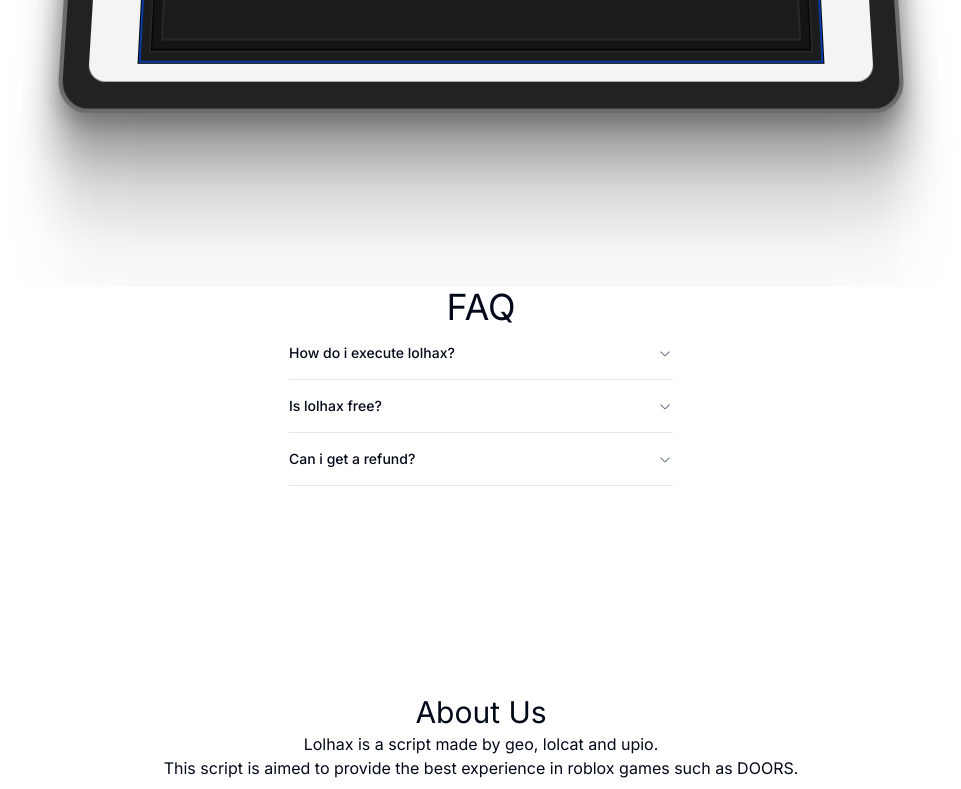
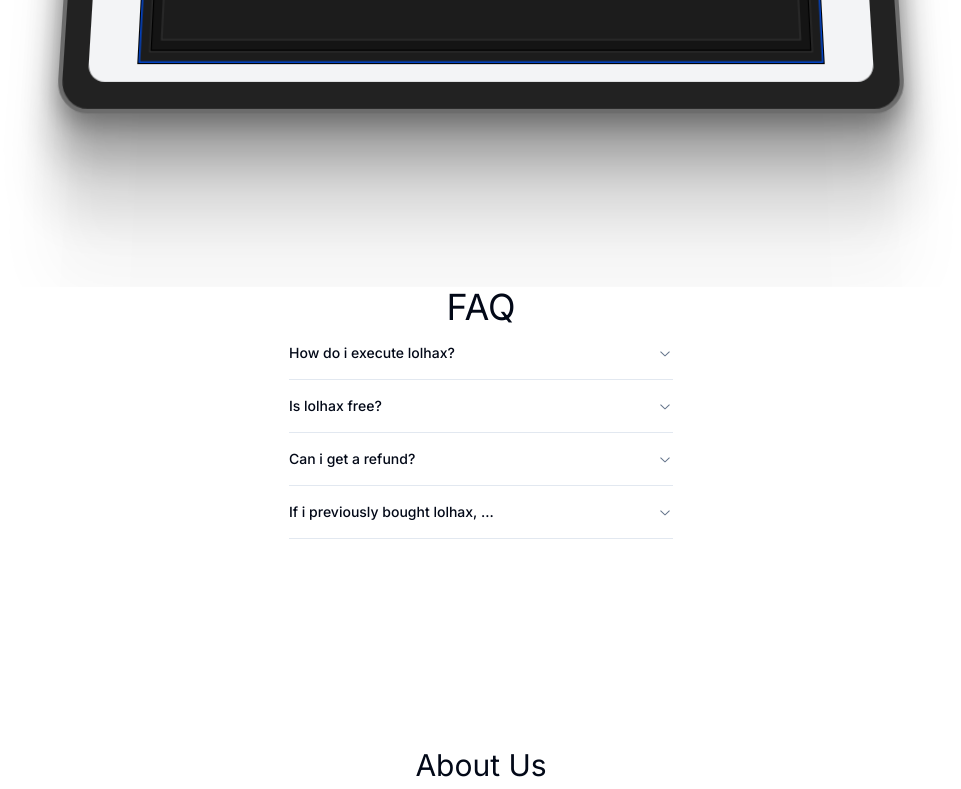
Before and after one commit to Zet-a/LX-info, a Next.js app: page / in a window 1280 px wide. Shown: the part 1043-1832 px from the top of the page, without its empty margins (159-1120 px from the left). Built offline with nearby package versions, Linux system fonts and the light colour scheme.

Commit message:
feat: added FAQ

```diff
--- a/src/app/page.tsx
+++ b/src/app/page.tsx
@@ -77,6 +77,12 @@
               You may not refund your purchase, all sales are final.
             </AccordionContent>
           </AccordionItem>
+          <AccordionItem value="item-4">
+            <AccordionTrigger>If i previously bought lolhax, ...</AccordionTrigger>
+            <AccordionContent>
+              All previous buyers from lolhax v2 will NOT get a free license or a discount for lolhax v3.
+            </AccordionContent>
+          </AccordionItem>
         </Accordion>
       </div>
 
```
